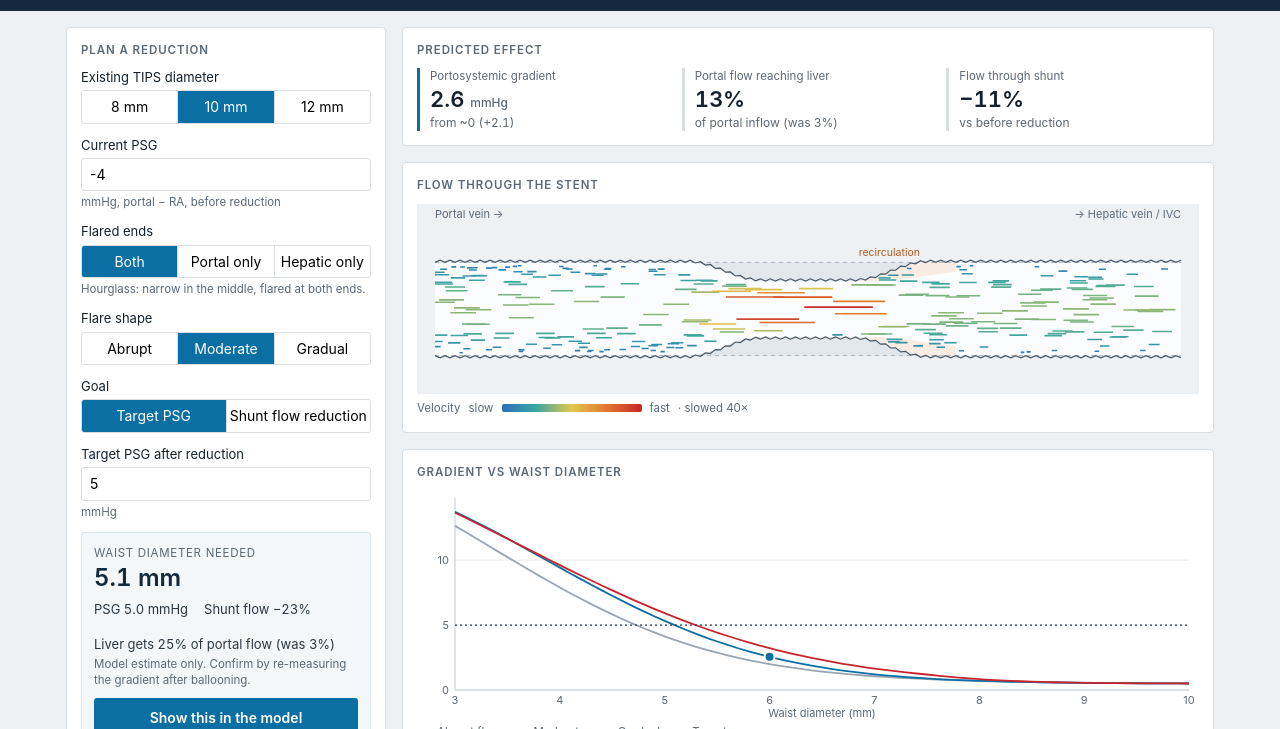
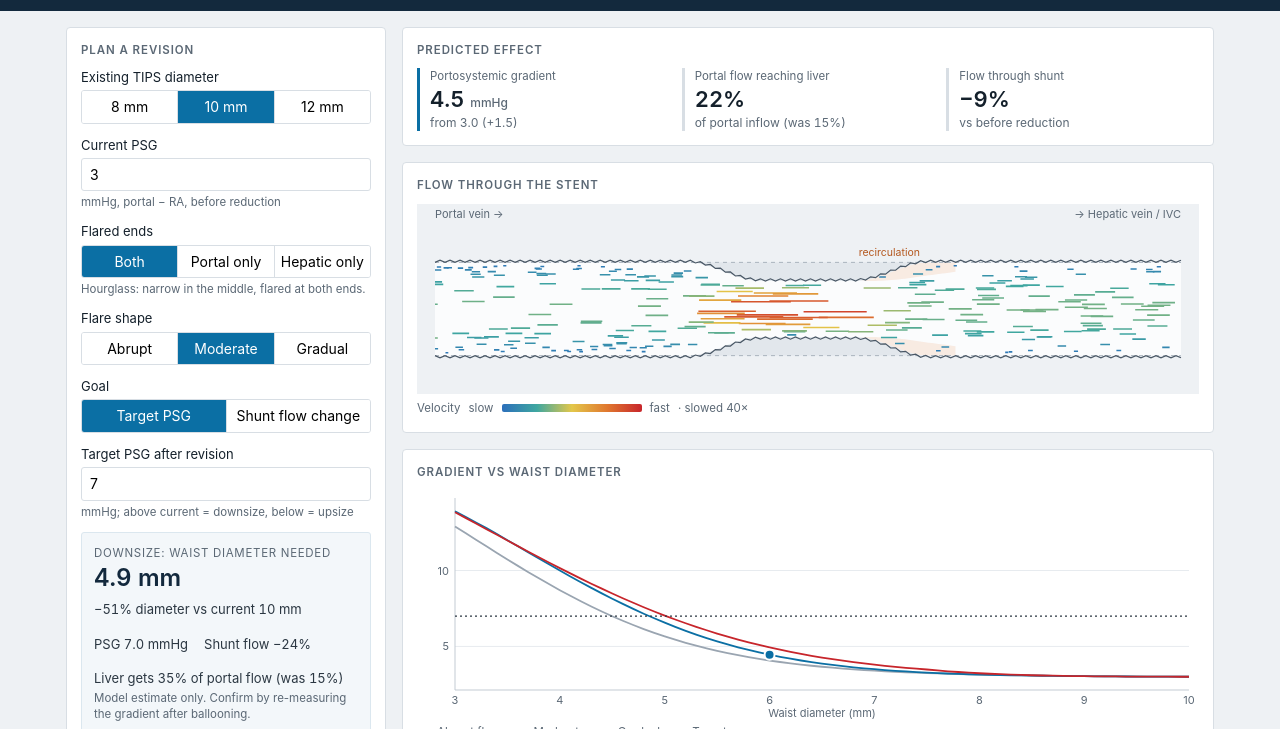
Before and after one commit to bikmal/tips-hourglass, a plain HTML site: page index.html in a window 1280 px wide. Shown: the part 62-791 px from the top of the page. Drawn offline with Linux system fonts and the light colour scheme.

Commit message:
Planner: up- and downsizing, two-way flow-change goal

```diff
--- a/index.html
+++ b/index.html
@@ -109,7 +109,7 @@ input[type=range]::-moz-range-thumb{width:18px;height:18px;border-radius:50%;bac
 <main>
 <div class="col">
   <section class="card">
-    <h2>Plan a reduction</h2>
+    <h2>Plan a revision</h2>
     <div class="field">
       <label>Existing TIPS diameter</label>
       <div class="seg" id="dSeg"><button data-d="8">8 mm</button><button data-d="10">10 mm</button><button data-d="12">12 mm</button></div>
@@ -126,7 +126,7 @@ input[type=range]::-moz-range-thumb{width:18px;height:18px;border-radius:50%;bac
     </div>
     <div class="field">
       <label>Goal</label>
-      <div class="seg" id="gSeg"><button data-g="psg">Target PSG</button><button data-g="flow">Shunt flow reduction</button></div>
+      <div class="seg" id="gSeg"><button data-g="psg">Target PSG</button><button data-g="flow">Shunt flow change</button></div>
     </div>
     <div class="field"><label id="goalLbl"></label><input type="number" id="goal" step="0.5"><div class="sub" id="goalSub"></div></div>
     <div class="plan" id="plan"></div>
@@ -191,6 +191,7 @@ input[type=range]::-moz-range-thumb{width:18px;height:18px;border-radius:50%;bac
       <div><b>5. Exit loss as the jet re-expands (Borda–Carnot)</b><code>U<sub>waist</sub> = Q<sub>shunt</sub> / (π r<sub>w</sub>²) &nbsp;&nbsp; U<sub>stent</sub> = Q<sub>shunt</sub> / (π R²)</code><code>K = min(1, 2.6 · sin θ) if the hepatic end is flared, otherwise K = 1 &nbsp;&nbsp; tan θ = (R − r<sub>w</sub>) / L<sub>flare</sub></code></div>
       <div><b>6. Entry loss if the portal end is not flared (sudden contraction)</b><code>K<sub>c</sub> = 0.42 · (1 − r<sub>w</sub>² / R²) if unflared, otherwise 0</code></div>
     </div>
+          <div class="eq"><div><b>7. Upsizing (uniform dilation to D<sub>new</sub>)</b><code>R<sub>path,new</sub> = R<sub>path</sub> · (D / D<sub>new</sub>)⁴ &nbsp;&nbsp; Q<sub>shunt</sub> = Q<sub>in</sub> · R<sub>liver</sub> / (R<sub>path,new</sub> + R<sub>liver</sub>)</code></div></div>
     <p class="sub" style="margin-top:10px">Equation 2 is solved numerically for Q<sub>shunt</sub>; the predicted PSG follows.</p>
     <table class="vars">
       <tr><td>PSG</td><td>Portosystemic gradient (portal − RA pressure), mmHg</td></tr>
@@ -219,7 +220,7 @@ input[type=range]::-moz-range-thumb{width:18px;height:18px;border-radius:50%;bac
 
 <script>
 const MU=0.0035, RHO=1060, PA=133.322;
-const S={side:'both',D:10,L:80,wD:6,wL:10,tL:8,psgPre:20,psgCur:-4,Qin:2.5,goal:'psg',gv:{psg:5,flow:25}};
+const S={side:'both',D:10,L:80,wD:6,wL:10,tL:8,psgPre:20,psgCur:3,Qin:2.5,goal:'psg',gv:{psg:7,flow:-25}};
 const $=id=>document.getElementById(id);
 /* ---------- physics ---------- */
 function lay(g){ // narrow segment [a,b] in mm; which ends flare
@@ -285,8 +286,8 @@ function syncInputs(){
   document.querySelectorAll('#sSeg button').forEach(b=>b.classList.toggle('on',b.dataset.s===S.side));
   $('sideSub').textContent={both:'Hourglass: narrow in the middle, flared at both ends.',portal:'Funnel: flared at the portal end, narrow where it exits into the hepatic vein.',hepatic:'Reverse funnel: narrow at the portal end, flared toward the hepatic vein.'}[S.side];
   document.querySelectorAll('#gSeg button').forEach(b=>b.classList.toggle('on',b.dataset.g===S.goal));
-  $('goalLbl').textContent=S.goal==='psg'?'Target PSG after reduction':'Target reduction in shunt flow';
-  $('goalSub').textContent=S.goal==='psg'?'mmHg':'% less blood through the TIPS';
+  $('goalLbl').textContent=S.goal==='psg'?'Target PSG after revision':'Target change in shunt flow';
+  $('goalSub').textContent=S.goal==='psg'?'mmHg; above current = downsize, below = upsize':'%; negative = less flow (downsize), positive = more flow (upsize)';
   if(document.activeElement!==$('goal')) $('goal').value=S.gv[S.goal];
   $('wD').value=S.wD; $('wL').value=S.wL;
   $('wDv').textContent=S.wD.toFixed(1)+' mm'; $('wLv').textContent=S.wL+' mm';
@@ -308,23 +309,40 @@ function update(){
   $('sQs').textContent=pct((res.Qs/cal.Qs0-1)*100);
   $('mPsg').textContent=fmt(psg)+' mmHg'; $('mW').textContent=fmt(S.wD)+' mm'; $('mQl').textContent=fmt(Ql/cal.Qin*100,0)+'%';
   plan();
-  drawChart(S.goal==='psg'?S.gv.psg:null);
+  drawChart(S.goal==='psg'&&S.gv.psg>Math.max(0.5,S.psgCur)?S.gv.psg:null);
 }
 
 let planW=null;
+const DMAX=16;
+function solveUp(Dn){ const Rp=cal.Rpath*Math.pow(S.D/Dn,4), Qs=cal.Qin*cal.Rl/(Rp+cal.Rl); return {Qs,dP:Qs*Rp}; }
 function plan(){
   const g=S.goal, v=S.gv[g], el=$('plan'); planW=null;
   if(isNaN(v)){ el.innerHTML='<div class="msg">Enter a goal.</div>'; return; }
-  const base=Math.max(0.5,S.psgCur);
+  const base=Math.max(0.5,S.psgCur), Ql0=cal.Qin-cal.Qs0;
+  const liver=Qs=>`Liver gets ${fmt((cal.Qin-Qs)/cal.Qin*100,0)}% of portal flow (was ${fmt(Ql0/cal.Qin*100,0)}%)`;
+  const up = g==='psg' ? v<base : v>0;
+  if((g==='psg'&&Math.abs(v-base)<0.05)||(g==='flow'&&v===0)){ el.innerHTML='<div class="msg">No change needed.</div>'; return; }
+  if(g==='flow'&&v<=-100){ el.innerHTML='<div class="msg">Enter a change above −100%.</div>'; return; }
+  if(up){
+    if(g==='psg'&&v<=0){ el.innerHTML='<div class="msg">Enter a target above 0.</div>'; return; }
+    const metric=d=>{ const r=solveUp(d); return g==='psg'?r.dP/PA:(r.Qs/cal.Qs0-1)*100; };
+    const ok=g==='psg'?metric(DMAX)<=v:metric(DMAX)>=v;
+    if(!ok){ el.innerHTML=`<div class="msg">Not reachable even by dilating to ${DMAX} mm.</div>`; return; }
+    let lo=S.D,hi=DMAX; for(let i=0;i<40;i++){ const m=(lo+hi)/2, x=metric(m); if(g==='psg'?x>v:x<v) lo=m; else hi=m; }
+    const Dn=(lo+hi)/2, r=solveUp(Dn);
+    el.innerHTML=`<div class="k">Upsize: dilate the stent to</div><div class="big">${fmt(Dn)} mm</div>
+      <div class="row"><span>${pct((Dn/S.D-1)*100)} diameter vs current ${S.D} mm</span><span>PSG ${fmt(r.dP/PA)} mmHg</span><span>Shunt flow ${pct((r.Qs/cal.Qs0-1)*100)}</span><span>${liver(r.Qs)}</span></div>
+      <div class="sub">Assumes the shunt's resistance scales with diameter⁴ (uniform dilation, e.g. a controlled-expansion or underdilated stent). Model estimate only; re-measure the gradient.</div>`;
+    return;
+  }
   const metric=d=>{ const r=solve({...S,wD:d},cal); return g==='psg'?r.dP/PA:(1-r.Qs/cal.Qs0)*100; };
-  if(g==='psg'&&v<=base){ el.innerHTML='<div class="msg">Target is at or below the current gradient. No reduction needed.</div>'; return; }
-  if(g==='flow'&&(v<=0||v>=100)){ el.innerHTML='<div class="msg">Enter a reduction between 0 and 100%.</div>'; return; }
-  if(metric(3)<v){ el.innerHTML=`<div class="msg">Not reachable even with a 3 mm waist and this flare.</div>`; return; }
-  let lo=3,hi=S.D; for(let i=0;i<40;i++){ const m=(lo+hi)/2; if(metric(m)>v) lo=m; else hi=m; }
+  const tv=g==='psg'?v:-v;
+  if(metric(3)<tv){ el.innerHTML=`<div class="msg">Not reachable even with a 3 mm waist and this flare.</div>`; return; }
+  let lo=3,hi=S.D; for(let i=0;i<40;i++){ const m=(lo+hi)/2; if(metric(m)>tv) lo=m; else hi=m; }
   planW=(lo+hi)/2;
-  const r=solve({...S,wD:planW},cal), Ql0=cal.Qin-cal.Qs0, Ql=cal.Qin-r.Qs;
-  el.innerHTML=`<div class="k">Waist diameter needed</div><div class="big">${fmt(planW)} mm</div>
-    <div class="row"><span>PSG ${fmt(r.dP/PA)} mmHg</span><span>Shunt flow ${pct((r.Qs/cal.Qs0-1)*100)}</span><span>Liver gets ${fmt(Ql/cal.Qin*100,0)}% of portal flow (was ${fmt(Ql0/cal.Qin*100,0)}%)</span></div>
+  const r=solve({...S,wD:planW},cal);
+  el.innerHTML=`<div class="k">Downsize: waist diameter needed</div><div class="big">${fmt(planW)} mm</div>
+    <div class="row"><span>${pct((planW/S.D-1)*100)} diameter vs current ${S.D} mm</span><span>PSG ${fmt(r.dP/PA)} mmHg</span><span>Shunt flow ${pct((r.Qs/cal.Qs0-1)*100)}</span><span>${liver(r.Qs)}</span></div>
     <div class="sub">Model estimate only. Confirm by re-measuring the gradient after ballooning.</div>
     <button id="useW">Show this in the model</button>`;
   $('useW').onclick=()=>{ S.wD=Math.round(planW*10)/10; update(); $('flow').scrollIntoView({behavior:'smooth',block:'center'}); };
```
